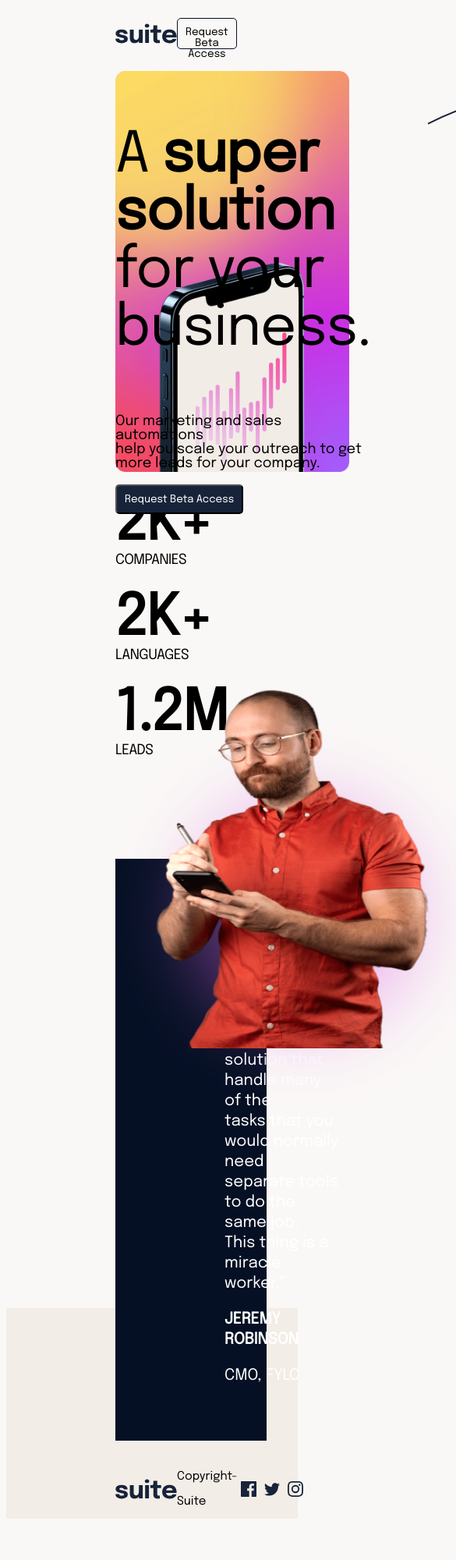
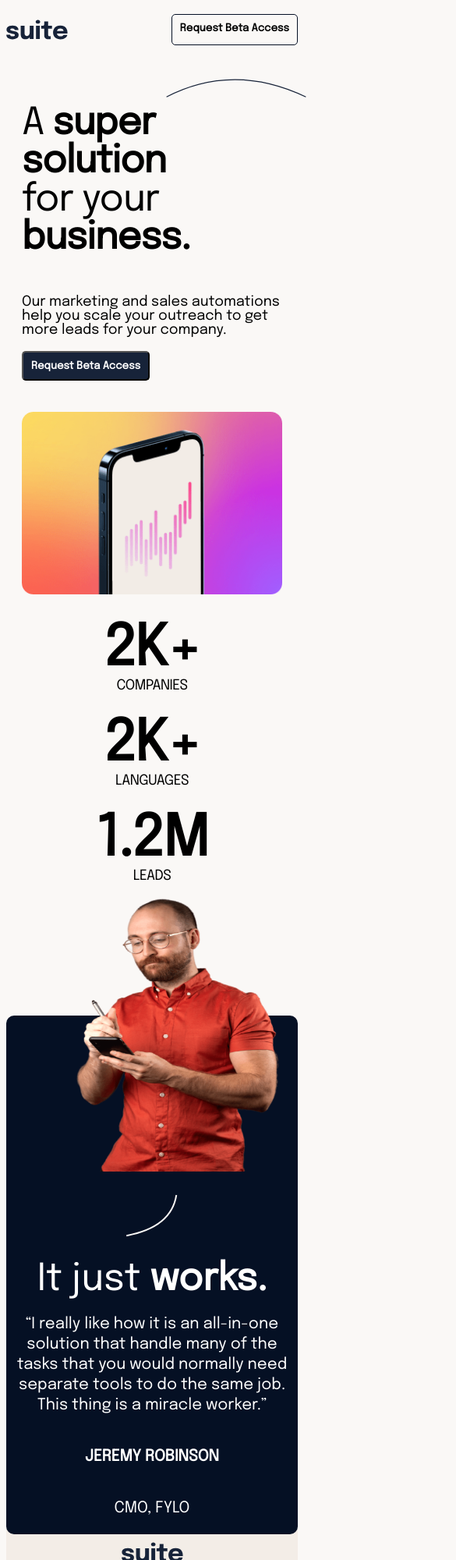
Before and after one commit to Gregaidoo/Portfolio-project, a plain HTML site: page index.html in a window 390 px wide. Shown: the top 2000 px of the page at 78% size, 585 px wide, since content can reach past the window. Before the commit the page ends 1956 px from the top, so only its background shows below. Drawn offline with Linux system fonts and the light colour scheme.

Commit message:
'build-web-and-mobile'

```diff
--- a/index.html
+++ b/index.html
@@ -1,5 +1,6 @@
 <!DOCTYPE html>
 <html lang="en">
+
 <head>
   <meta charset="UTF-8">
   <meta name="viewport" content="width=device-width, initial-scale=1.0">
@@ -10,36 +11,39 @@
 
   <title>Frontend Mentor | Suite landing page</title>
 </head>
+
 <body>
 
   <div class="container">
     <div class="header">
 
-      <div class="logo" ><img src="./assets/logo.svg"></div>
+      <div class="logo"><img src="./assets/logo.svg"></div>
 
-       <button class="head" > Request Beta Access</button>
+      <button class="head"> Request Beta Access</button>
     </div>
     <div class="hero">
       <div class="hero-item-left">
 
-
-         <div class="hero-image">
-          <img src="./assets/image-hero-portrait@2x.png" >
+        <div class="hero-pattern">
+          <img src="./assets/pattern-curved-line-1.svg">
         </div>
-       <div class="hero-position">
-        <div class="hero-pattern">
-          <img src="./assets/pattern-curved-line-1.svg" >
-        </div>
+        <div>
           <div class="hero-text">
             <h3><span class="heading-xl">
-            A <span class="bold" >super solution</span> <br> for your business.
+                A <span class="bold">super solution</span> <br> for your <span class="bold">business.
               </span>
             </h3>
             <p>
-            Our marketing and sales automations <br> help you scale your outreach to get <br> more leads for your company.
+              Our marketing and sales automations <br> help you scale your outreach to get <br> more leads for your
+              company.
             </p>
-          <button class="hero" > Request Beta Access</button>
+            <button class="hero"> Request Beta Access</button>
+
+              <img class="hero-mobile" src="./assets/image-hero-landscape.png">
+
           </div>
+
+
         </div>
       </div>
       <div class="hero-item-right">
@@ -63,20 +67,17 @@
     <!-- hero section ends here -->
     <div class="profile-container">
       <div class="profile">
+       <div class="profile-flex-left">
+          <img src="./assets/image-jeremy-large@2x.png" alt="">
           <div class="profile-curve">
-        <img src="./assets/pattern-curved-line-2.svg" >
+            <img src="./assets/pattern-curved-line-2.svg">
           </div>
-
-      <div class="profile-flex-left">
-        <div class="profile-blur">
-          <img src="./assets/pattern-blur.svg" >
-        </div>
-        <img src="./assets/image-jeremy-large@2x.png" alt="">
         </div>
         <div class="profile-flex-right">
           <div class="profile-info">
             <h4>It just <span class="bold">works.</span></h4>
-          <p>“I really like how it is an all-in-one <br> solution that handle many of the <br> tasks that you would normally need <br> separate tools to do the same job. <br> This thing is a miracle worker.”</p>
+            <p>“I really like how it is an all-in-one <br> solution that handle many of the <br> tasks that you would
+              normally need <br> separate tools to do the same job. <br> This thing is a miracle worker.”</p>
             <p><span class="bold">JEREMY ROBINSON</span></p>
             <p>CMO, FYLO</p>
           </div>
@@ -110,4 +111,5 @@
   </div>
 
 </body>
+
 </html>
--- a/style.css
+++ b/style.css
@@ -1,59 +1,53 @@
-*{
+* {
   font-family: "Epilogue";
 }
-body{
-    background-color: #FAF8F6;
+body {
+  background-color: #faf8f6;
   font-size: 18px;
   /* line-height: 32px;
     letter-spacing: 0px; */
-
 }
 
-h3{
+h3 {
   font-size: 72px;
   font-weight: lighter;
   letter-spacing: -1px;
 }
 
-.profile > h4{
+.profile > h4 {
   font-size: 48px;
   font-weight: lighter;
   letter-spacing: -0.5px;
 }
-.profile-info > p{
+.profile-info > p {
   font-size: 20px;
   letter-spacing: 0px;
   font-weight: lighter;
   line-height: 26px;
-
 }
-.stat-list > p{
-
+.stat-list > p {
   font-weight: normal;
   letter-spacing: -0.5px;
   margin: 0;
   padding: 0;
 }
-.stat-list > h3{
+.stat-list > h3 {
   font-weight: bold;
-   margin: 0px ;
+  margin: 0px;
   padding: 0;
-
 }
-.stat-list{
-
+.stat-list {
   margin: 30px 0;
 }
 
- .container{
+.container {
   padding: 10px 140px;
 }
- .logo{
+.logo {
   display: flex;
-
 }
- button.head{
-     background-color: #FAF8F6 ;
+button.head {
+  background-color: #faf8f6;
   border-radius: 5px;
   display: flex;
   float: right;
@@ -61,61 +55,74 @@ h3{
   margin-top: 5px;
   margin-bottom: 5px;
   border: 1px solid #051024;
+  font-weight: bold;
 }
- button.head:hover{
-    background-color:  #172339 ;
-    color:  #fff;
+button.head:hover {
+  background-color: #172339;
+  color: #fff;
 }
-.header{
+.header {
   height: 50px;
   display: flex;
   justify-content: space-between;
   margin-bottom: 23px;
-
 }
-.hero{
+.hero {
   display: flex;
   flex-wrap: wrap;
   clear: both;
+  padding: 0px 0;
 }
 
 .hero-item-left {
   position: relative;
   flex: 80%;
+  background-repeat: no-repeat;
+  background-image: url("./assets/image-hero-portrait@2x.png");
+  background-position: right;
+  background-size: 300px;
+}
+.hero-text {
+  padding-bottom: 80px;
 }
 
-button.hero{
+button.hero {
   background-color: #172339;
   border-radius: 5px;
   float: left;
   padding: 10px;
   margin: auto;
   color: white;
-
+  font-weight: bold;
 }
-button.hero:hover{
-   background-image: linear-gradient(to bottom right,RGB(160, 96, 255),RGB(203, 48, 227),RGB(255, 168, 78));
-   color:  #fff;
+button.hero:hover {
+  background-image: linear-gradient(
+    to bottom right,
+    RGB(160, 96, 255),
+    RGB(203, 48, 227),
+    RGB(255, 168, 78)
+  );
+  color: #fff;
 }
-.left{
+.left {
   float: left;
 }
-.right{
+.right {
   float: right;
 }
-.hero-item-left > p{
+.hero-item-left > p {
   float: left;
   display: flex;
   flex-direction: column;
   justify-content: center;
 }
-.hero-item-left > button{
+.hero-item-left > button {
   float: left;
 }
-.hero-pattern{
+.hero-pattern {
   margin-top: 30px;
   position: absolute;
-    left: 400px;
+  left: 290px;
 }
 .hero-item-right {
   flex: 20%;
@@ -124,73 +131,74 @@ button.hero:hover{
   justify-content: center;
   align-items: center;
 }
-  .hero-image > img{
+.hero-image > img {
   height: 100%;
   width: 300px;
   float: right;
 }
-  .profile-flex-left{
+.hero-mobile {
+  display: none;
+}
+.profile-flex-left {
   flex: 50%;
   padding-left: 90px;
+  background-repeat: no-repeat;
+  background-image: url("./assets/pattern-blur.svg");
+  background-position: center;
+  display: flex;
 }
-  .profile-flex-right{
+.profile-flex-right {
   flex: 50%;
   align-items: center;
   display: flex;
 }
-  .profile-flex-left > img{
+.profile-flex-left > img {
   width: 350px;
-   height: 460px;
-   margin-top: -40px;
-   position: absolute;
-   bottom: -500px;
-   left: 200px;
-
+  height: 410px;
+  margin-top: -50px;
 }
-  .profile{
+.profile {
   display: flex;
   background-color: #051024;
   width: 100%;
-      padding: 50px;
+  padding: 0px;
+  border-radius: 10px;
 }
-  .profile-container{
+.profile-container {
   display: flex;
-    background-color: #051024;
   width: 100%;
   margin-bottom: -180px;
   margin-top: 100px;
 }
-.profile-curve{
-    position: absolute;
-    left: 630px;
-    margin-top: 60px;
+.profile-curve {
+  margin: auto;
 }
- .profile-blur{
+.profile-blur {
   position: absolute;
   margin: 0;
   padding: 0;
   bottom: -600px;
   left: 120px;
 }
-  .profile-info{
+.profile-info {
   text-align: left;
   color: #fff;
   text-align: left;
 }
-.profile-info > h4{
+.profile-info > h4 {
   font-size: 48px;
   font-weight: lighter;
   margin: 0;
 }
-.footer{
+.footer {
   height: 250px;
-    background-color: #F3EDE7;
+  background-color: #f3ede7;
   padding: 10px 140px;
   font-size: 15px;
   line-height: 32px;
   letter-spacing: 0px;
 }
-.footer-box{
+.footer-box {
   margin-top: 5px;
   margin-bottom: 5px;
   justify-content: space-between;
@@ -198,26 +206,145 @@ button.hero:hover{
   position: relative;
   top: 170px;
 }
-.footer-copyright{
+.footer-copyright {
   display: flex;
   align-items: center;
 }
-.footer-social{
+.footer-social {
   display: flex;
   align-items: center;
 }
-.footer-social > img{
-   margin: 0 5px ;
+.footer-social > img {
+  margin: 0 5px;
 }
-.logo{
+.logo {
   display: flex;
   align-items: center;
 }
-.bold{
+.bold {
   font-weight: bold;
 }
-.hero-position{
+
+/* mobile responsiveness */
+@media (max-width: 600px) {
+  .container {
+    padding: 5px 0px;
+  }
+  .hero-image {
+    display: none;
+  }
+
+  .hero-item-left {
+    background-repeat: no-repeat;
+    background-image: none;
+  }
+  .hero-item-right {
+    flex: 100%;
+    position: relative;
+    justify-content: right;
+    align-items: center;
+
+  }
+   .hero{
+       margin: 0;
+       padding: 0px 20px;
+   }
+  .hero-mobile {
+    display: inline;
+    width: 100%;
+    object-fit: cover;
+    margin-top: 40px;
+
+  }
+  .hero-text > h3{
+      font-size: 48px;
+  }
+  .stat-list {
+    text-align: center;
+  }
+  .hero-stat{
+      margin: 0px 0px 40px 0px ;
+  }
+  .hero-text{
+    padding-bottom: 0;
+  }
+
+  .profile-flex-left {
+    flex: 100%;
+    padding-left: 90px;
+  }
+  .profile-flex-right {
+    flex: 100%;
+    align-items: center;
+    display: flex;
+  }
+  .profile {
+    display: flex;
+    background-color: #051024;
+    width: 100%;
+    padding: 0px;
+    flex-direction: column;
+  }
+  .profile-flex-left > img {
+    width: 260px;
+    height: 350px;
+    margin-top: -150px;
+    display: flex;
+   padding: auto;
+  }
+  .profile-info {
+    text-align: center;
+    display: flex;
+    flex-direction: column;
+    justify-content: center;
+  }
+  .profile-flex-right {
+    flex-direction: column;
+    justify-content: center;
+    align-items: center;
+    display: flex;
+    margin: 0;
+  }
+  .footer-box {
+    margin-top: 5px;
+    margin-bottom: 5px;
+    display: flex;
+    flex-direction: column;
+    align-items: center;
+    top: 170px;
+  }
+  .footer {
+    height: 290px;
+  }
+  .profile,
+  .profile-flex-left {
+    background-image: none;
+    border-radius: 10px;
+  }
+  .profile-curve {
+    display: flex;
+    align-items: center;
+    justify-content: center;
+    margin: 30px auto;
+    padding: auto;
+  }
+  .profile-curve > img {
+    display: flex;
+    margin-right: 90px;
+  }
+  .profile-flex-left {
+    display: flex;
+    flex-direction: column;
+  }
+  .hero-pattern {
+    margin-top: 15px;
     position: absolute;
-    left: 0;
-   top: 0;
+    left: 185px;
+    width: 50px;
   }
+  .hero-pattern > img{
+    width: 180px;
+  }
+
+
+}
```
Lines whose indentation alone changed are shown as unchanged.
